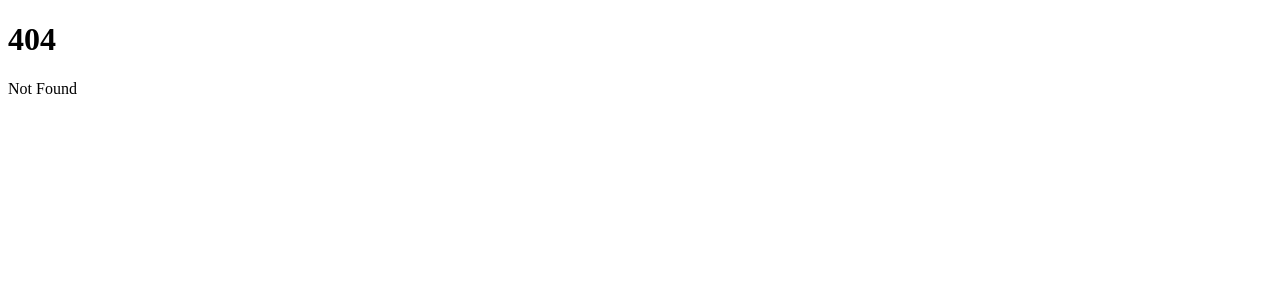
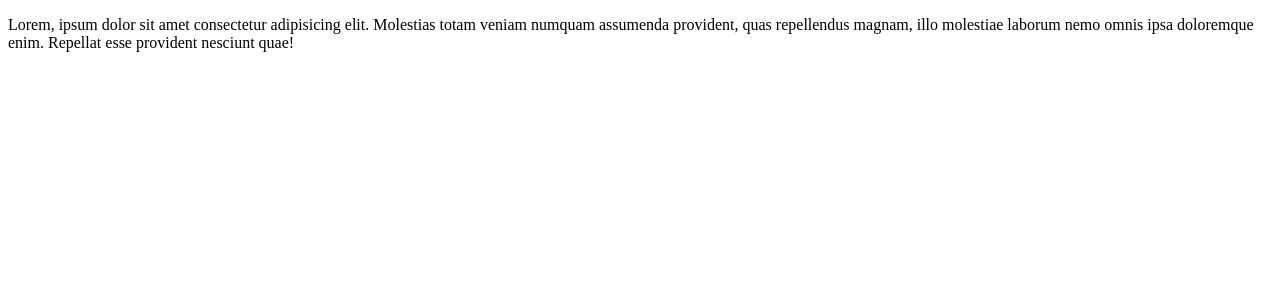
Before and after one commit to batcsg1/sveltekit-practice, a SvelteKit app: page /about in a window 1280 px wide. Before the commit this address had no page. Shown: the top 300 px of the page. Built offline with nearby package versions, Linux system fonts and the light colour scheme.

Commit message:
Set up the about page

```diff
--- /dev/null
+++ b/src/routes/about/+page.svelte
@@ -0,0 +1,14 @@
+<script>
+
+
+</script>
+
+<p>Lorem, ipsum dolor sit amet consectetur adipisicing elit. Molestias totam veniam numquam assumenda provident, quas repellendus magnam, illo molestiae laborum nemo omnis ipsa doloremque enim. Repellat esse provident nesciunt quae!</p>
+
+
+
+<style>
+
+
+
+</style>
```
